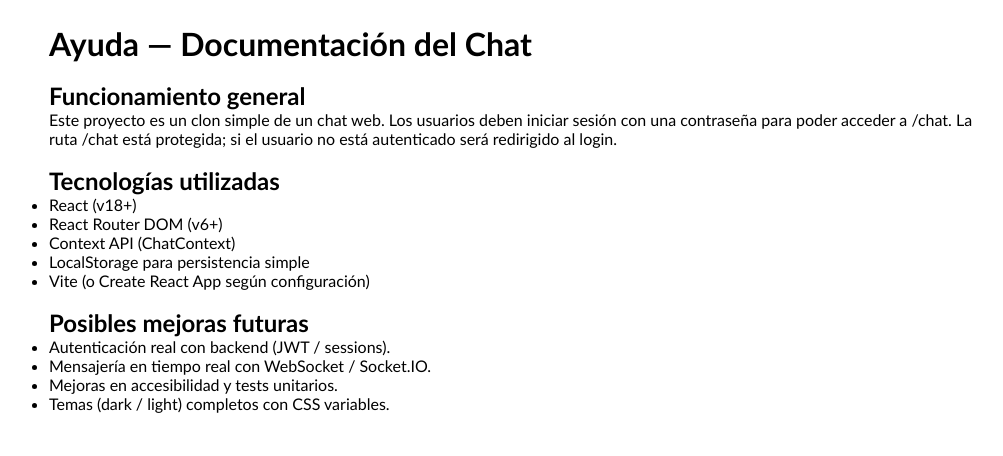
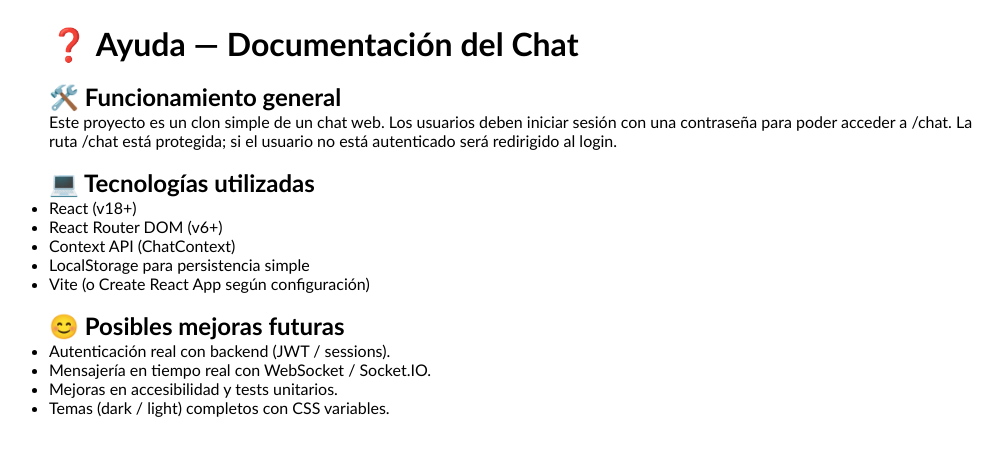
Before and after one commit to EduBayon/tp-proyecto-final-front-end, a React (Vite) app: page /help in a window 1280 px wide. Shown: the top 456 px of the page, without its empty margins (125-1128 px from the left). Built offline with nearby package versions, Linux system fonts and the light colour scheme.

Commit message:
agregué iconos para darle mas dinamismo al contenido (help)

```diff
--- a/src/views/Help.jsx
+++ b/src/views/Help.jsx
@@ -4,10 +4,10 @@ import React from "react";
 const Help = () => {
   return (
     <main style={{ padding: 24, maxWidth: 980, margin: "0 auto" }}>
-      <h1>Ayuda — Documentación del Chat</h1>
+      <h1>❓ Ayuda — Documentación del Chat</h1>
 
       <section style={{ marginTop: 18 }}>
-        <h2>Funcionamiento general</h2>
+        <h2>🛠️ Funcionamiento general</h2>
         <p>
           Este proyecto es un clon simple de un chat web. Los usuarios deben
           iniciar sesión con una contraseña para poder acceder a <code>/chat</code>.
@@ -17,7 +17,7 @@ const Help = () => {
       </section>
 
       <section style={{ marginTop: 18 }}>
-        <h2>Tecnologías utilizadas</h2>
+        <h2>💻 Tecnologías utilizadas</h2>
         <ul>
           <li>React (v18+)</li>
           <li>React Router DOM (v6+)</li>
@@ -28,7 +28,7 @@ const Help = () => {
       </section>
 
       <section style={{ marginTop: 18 }}>
-        <h2>Posibles mejoras futuras</h2>
+        <h2> 😊 Posibles mejoras futuras</h2>
         <ul>
           <li>Autenticación real con backend (JWT / sessions).</li>
           <li>Mensajería en tiempo real con WebSocket / Socket.IO.</li>
```
